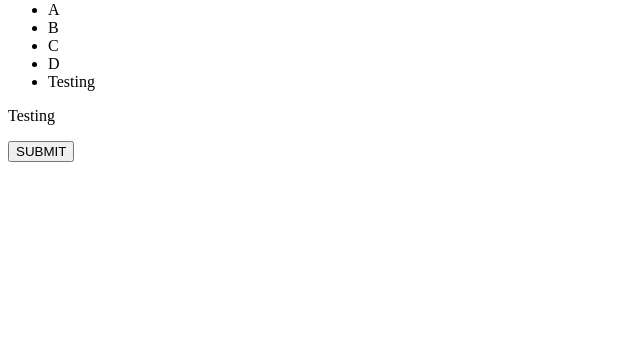
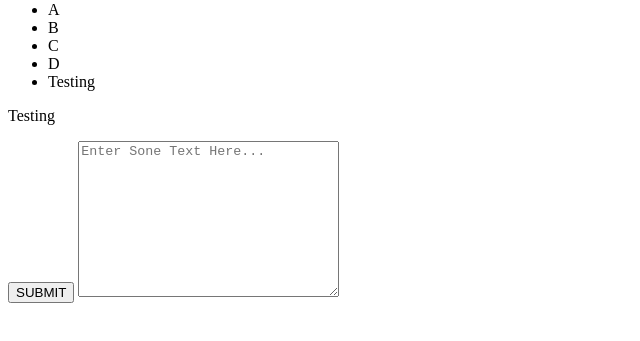
Before and after one commit to mhdtharif/testproject, a plain HTML site: page index.html in a window 1280 px wide. Shown: the part 79-420 px from the top of the page, without its empty margins (0-640 px from the left). Drawn offline with Linux system fonts and the light colour scheme.

Commit message:
Update index.html

```diff
--- a/index.html
+++ b/index.html
@@ -17,5 +17,6 @@
     </ul>
     <p class="tests" id="foo">Testing</p>
     <input type="submit" class="btn" value="SUBMIT">
+    <textarea name="" id="text" cols="30" rows="10" class="txt" placeholder="Enter Sone Text Here..."></textarea>
 </body>
 </html>
```
